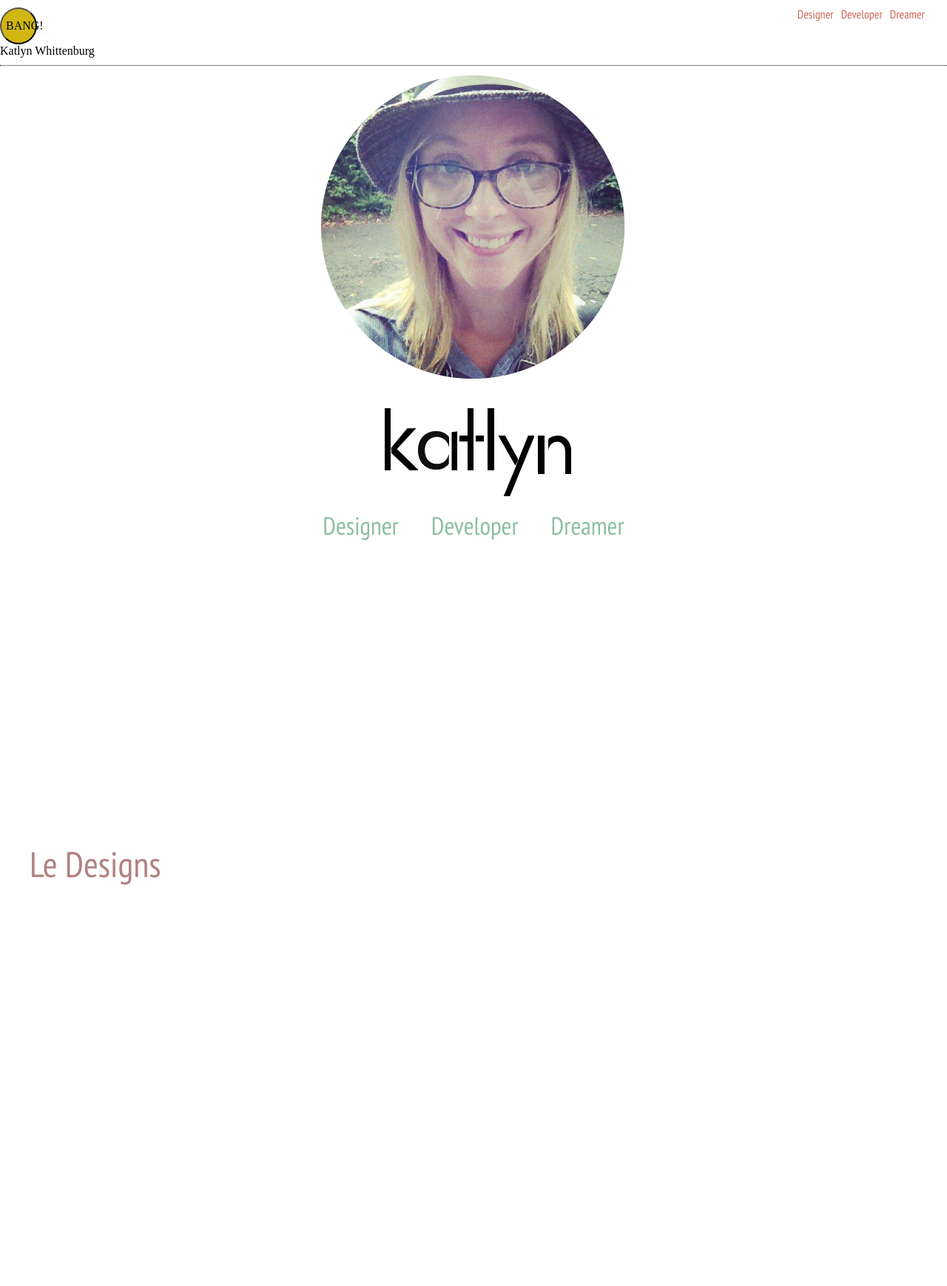
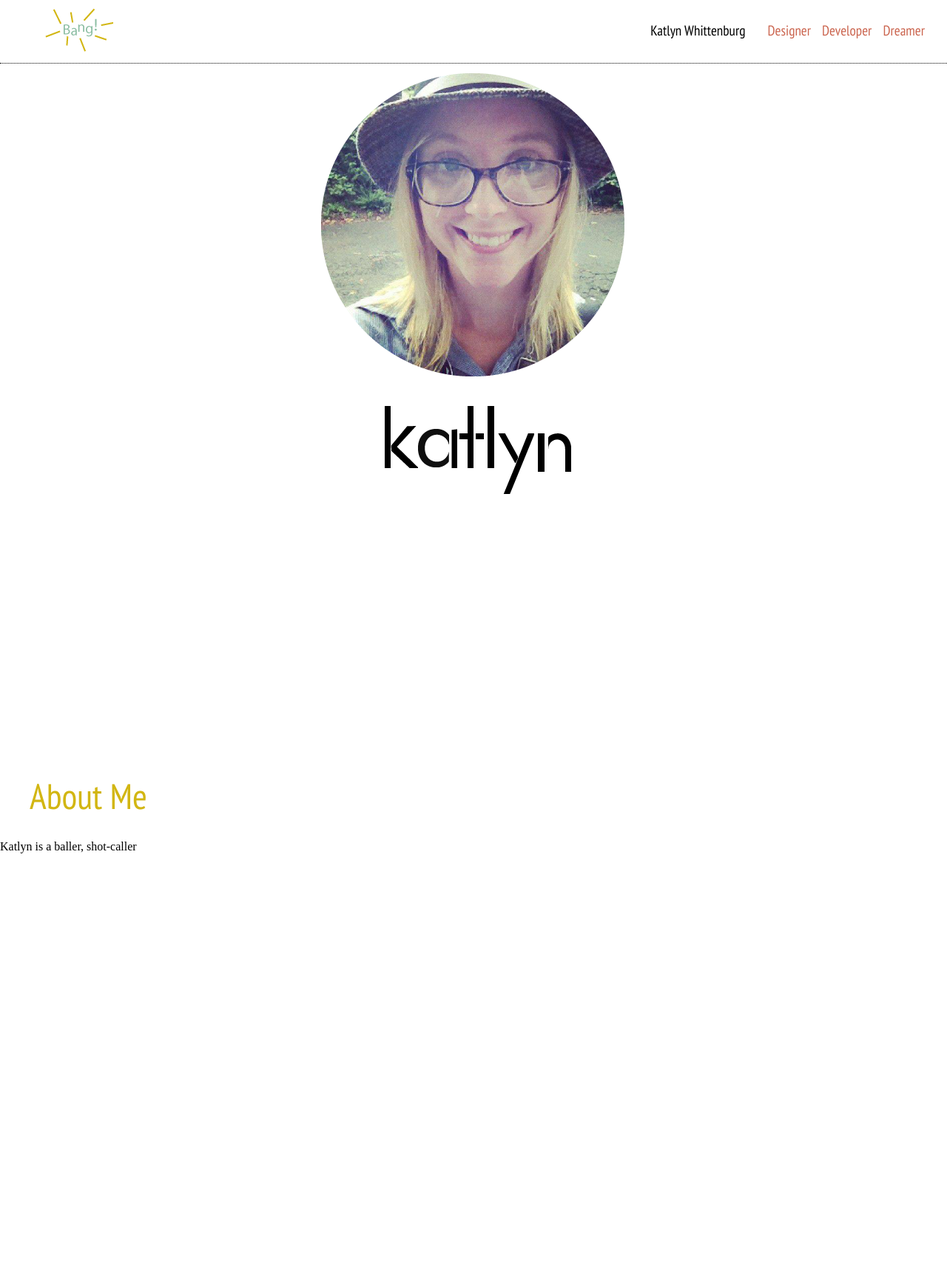
Before and after one commit to katlynwhitt/katlynwhitt.github.io, a plain HTML site: page index.html in a window 1280 px wide. Shown: the top 1739 px of the page at 74% size. Drawn offline with nearby package versions, Linux system fonts and the light colour scheme; files that its build step writes are made by us from their sources.

Commit message:
adding contact/designn/abouabout areas

```diff
--- a/index.html
+++ b/index.html
@@ -30,13 +30,10 @@
 
 <body>
   <div class="headerWrapper">
-    <button class='bang'>BANG!</button>
-    <!-- <div class="list"> -->
-    <a href='' class="header" id='headerDreamer'>Dreamer</a>
+    <a class="button"><img class='button'src="../images/Bang.png"></a>
+    <a href='' id='headerDreamer' class="header">Dreamer</a>
     <a href='https://github.com/katlynwhitt' id='headerDeveloper' class="header" target="_blank">Developer</a>
-  <!-- <span id="developer" class="skills">Developer</span> -->
-    <a href="#designs" id='headerDesign' class="header">Designer</a>
-        <!-- </div> -->
+    <a href="#designs" id='headerDesigner' class="header">Designer</a>
     <div class="name"> Katlyn Whittenburg </div>
   </div>
 
@@ -48,14 +45,14 @@
 
         <img class="headshot" src="../images/Designed-Headshot.png">
         <div class="logo">
-          <a class="katlyn" href ="#contact"><img class="k1" title="contact" src="../images/k1.png"></a>
-          <a class="hiddenContact" href="#contact">Get in touch</a>
+          <a class="katlyn" href ="#contactMe"><img class="k1" title="contact" src="../images/k1.png"></a>
+          <a class="hiddenContact" href="#contactMe">Get in touch</a>
           <div class="katlyn"><img class="k2" src="../images/K2.png"></div>
           <div class="katlyn"><img class="a2" src="../images/a2.png"></div>
           <a class="katlyn" href ="#about"><img class="lineA" title="about" src="../images/lineA.png"></a>
           <div class="katlyn"><img class="t1" src="../images/t1.png"></div>
-          <a class="katlyn" href ="#about"><img class="t2" title="about" src="../images/t2.png"></a>
-          <a class="hiddenAbout" href ="#about">More about me</a>
+          <a class="katlyn" href ="#aboutMe"><img class="t2" title="about" src="../images/t2.png"></a>
+          <a class="hiddenAbout" href ="#aboutMe">More about me</a>
           <div class="katlyn"><img class="t3" src="../images/t3.png"></div>
           <a class="katlyn" href="#blog"><img class="l1" src="../images/l1.png"></a>
           <a class="hiddenBlog" href="#blog">The Blog</a>
@@ -67,24 +64,39 @@
         </div>
         <!-- <img class="mobile-logo" src="../images/PorfolioLogo.png"> -->
 
-        <div class="list">
+        <!-- <div class="list">
           <a href="#designs" id="designer">Designer</a>
-          <a href='https://github.com/katlynwhitt' target="_blank" id="developer">Developer</a>
+          <a href='https://github.com/katlynwhitt' target="_blank" id="developer">Developer</a> -->
           <!-- <span id="developer" class="skills">Developer</span> -->
-          <a href='' id="dreamer">Dreamer</a>
-        </div>
+          <!-- <a href='' id="dreamer">Dreamer</a>
+        </div> -->
         <!-- <div class="name">Katlyn Whittenburg</div> -->
 
     </div>
 
-    <a id="designs" name="designs"></a>
+    <div class="aboutWrapper">
+      <a id="aboutMe" name="aboutMe"></a>
+      <div class="about-header"> About Me </div>
+      <div class="aboutContent"> Katlyn is a baller, shot-caller</div>
+    </div>
+
+    <div class="designWrapper">
+      <a id="designs" name="designs"></a>
       <div class="designs-header"> Le Designs </div>
-      <div class="designs-screenshots"></div>
+      <div class="designsContent"></div>
     </div>
+
+    <div class="contactMe">
+      <a id="contactMe" name="contactMe"></a>
+      <div class="contact-header"> Call me, maybe.</div>
+      <div class="contactContent">423-779-2661</div>
+    </div>
+
+  </div>
 
 
 
-  </div>
+  <!-- </div> -->
   <!-- <div class="after">
     <img> -->
 
--- a/main.js
+++ b/main.js
@@ -1,8 +1,13 @@
 var r = $.Deferred();
-var button = $('button');
+// var button = $('.button');
 
-
-
+// $('.button').mouseenter(function(){
+//   $( ".button" ).html( "<a class='button2><img class='button' src='../images/Bang2.png'></a>" );
+// });
+//
+// $('.button2').mouseleave(function(){
+//   $( ".button2" ).html( "<a class='button'><img class='button' src='../images/Bang.png'></a>" );
+// });
 
 var FunctionOne = function () {
   // create a deferred object
@@ -357,20 +362,11 @@ var FunctionTwo = function () {
 //
 // }
 
-$('button').click(function(){
-
+$('.button').click(function(){
+  console.log('hey');
   $('.list').css('display','none');
-  $('button').css('display','none');
+  $('.button').css('display','none');
 
   FunctionOne().done(FunctionTwo);
 
-  //
-  // else if (button.hasClass('together')){
-  //   returnHome().done(returnHome2);
-  //   console.log('in elseif');
-  // }
-  //
-  // else {
-  //   console.log('what is happening');
-  // }
 });
--- a/styles/main.css
+++ b/styles/main.css
@@ -65,36 +65,26 @@
   a#developer, a#dreamer, a#designer{
     margin: 0 auto;
     display: block;
-    /*font-family: "Lucida Grande", "Lucida Sans Unicode", Arial, sans-serif;*/
     font-family: 'PT Sans Narrow', sans-serif;
     font-size: 1.3rem;
     padding-top: 12px;
     color:#8cbea3;
   }
 
-  a#developer:hover{
-    color:#d2b612;
-  }
-  a#dreamer:hover{
+  a#developer:hover, a#dreamer:hover, a#designer:hover{
     color:#d2b612;
   }
 
-  a#designer:hover{
-    color:#d2b612;
-  }
-
-
-  .designs-header{
+  .designs-header, .contact-header, .about-header{
     font-family: 'PT Sans Narrow', sans-serif;
     clear: both;
     max-height: 100%;
     max-width: 100%;
-    /*position: absolute;*/
     top: 13px;
     margin: 0 auto;
     position: relative;
-    height: 600px;
-    color: #b28181;
+    height: 100px;
+    color: #d2b612;
   }
 }
 
@@ -106,7 +96,7 @@
     padding-top: 20px;
   }
 
-  .designs-header{
+  .designs-header, .contact-header, .about-header {
     font-size: 1.8rem;
   }
 
@@ -120,14 +110,14 @@
   }
 
   a#developer, a#dreamer{
-    padding-left: 40px;
+    padding-left  40px;
   }
 
   .list{
     /*padding-top:41px;*/
   }
 
-  .designs-header{
+  .designs-header, .contact-header, .about-header{
     font-size: 2rem;
   }
 
@@ -137,11 +127,15 @@
   a#developer, a#designer, a#dreamer{
     font-size: 2.1rem;
   }
-  .designs-header{
+  .designs-header, .contact-header, .about-header{
     font-size: 3rem;
     padding-left: 40px;
   }
 
+}
+
+.aboutContent, .contactContent, .designsContent{
+  height: 600px;
 }
 
 /*@media all and (min-width: 960px){*/
@@ -165,10 +159,6 @@
   position: relative;
   right: -20%;
 }
-
-/*.k1{
-  box-shadow: 5px 5px 5px #b28181;
-}*/
 
 .hiddenContact{
   display:none;
@@ -218,11 +208,6 @@
   box-shadow: 5px 10px 10px #d2b612;
 }
 
-/*.contact{
-  position: relative;
-  transform: translate3d(-197px, -470px, 0);
-}*/
-
 .k2{
   padding-top: 27px;
 
@@ -267,44 +252,50 @@
   background-color: #d2b612;
 }
 
-/*.together{
-  background-color: pink;
-
-  /*transform : translate3d(-197px, -470px, 0) rotate(360deg);*/
-}*/
-
 /*-------*/
-
-.name{
-  float:right;
-  padding-right: 5px;
-  font-family: 'PT Sans Narrow', sans-serif;
-}
 
 .header{
   font-size: 16px;
   float: right;
-  position:relative;
-  text-align:right;
+  /*position:absolute;*/
+  /*text-align:right;*/
   padding-left: 10px;
   padding-top: 0px;
   /*margin-top: -15px;*/
 }
 
-#headerDreamer{
-  padding-right: 30px;
+.name{
+  font-family: 'PT Sans Narrow', sans-serif;
+  width: 300px;
+  float: right;
+  text-align: right;
+  font-size: 1.2rem;
+}
+
+#headerDesigner, #headerDeveloper, #headerDreamer{
+  float: right;
+  padding-left: 15px;
+  font-size: 1.2rem;
+}
+
+#headerDesigner{
+  padding-left: 30px;
 }
 
 .headerWrapper{
   border-bottom: 1px dotted;
-  padding-bottom: 10px;
-  padding-top: 10px;
+  padding-bottom: 5px;
+  padding-top: 30px;
+  padding-right: 30px;
+  height: 50px;
+
 }
 
-button{
-  border-radius: 50px;
-  height: 50px;
-  width: 50px;
+.button, .button2{
+  display:inline;
+  float: left;
+  padding-left: 30px;
+  margin-top: -10px;
 }
 
 /*-------Animations-------*/
```
Also changed, not shown: images/Bang.png (renamed from images/'Bang'.png), images/Bang2.png (renamed from images/'Bang2'.png).
